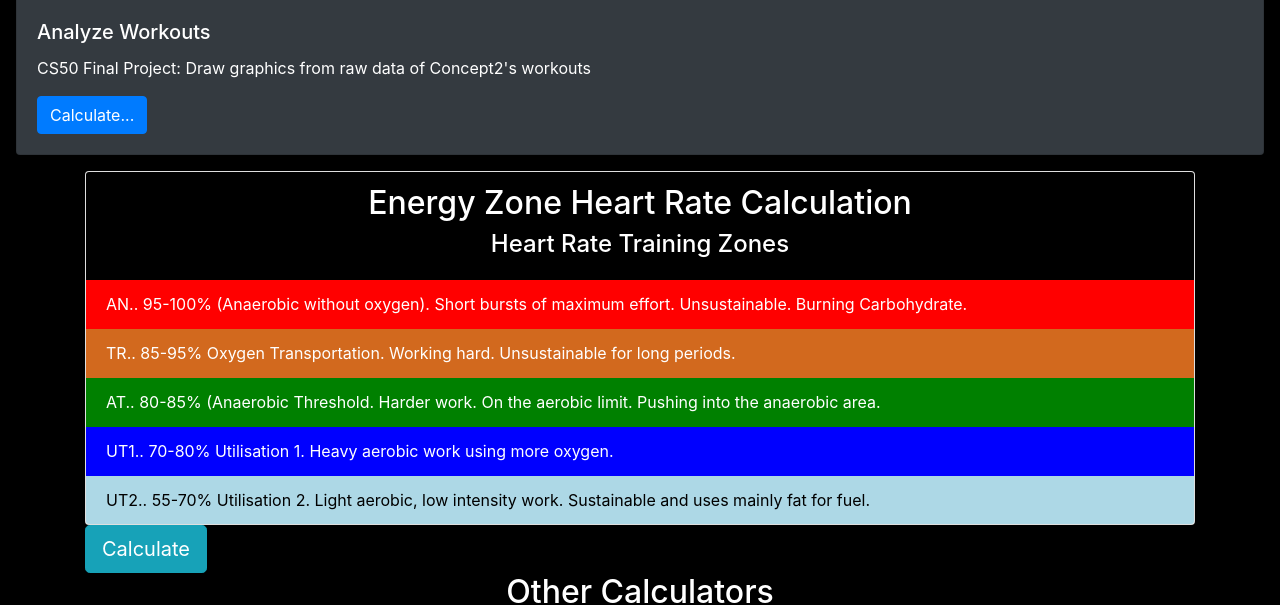
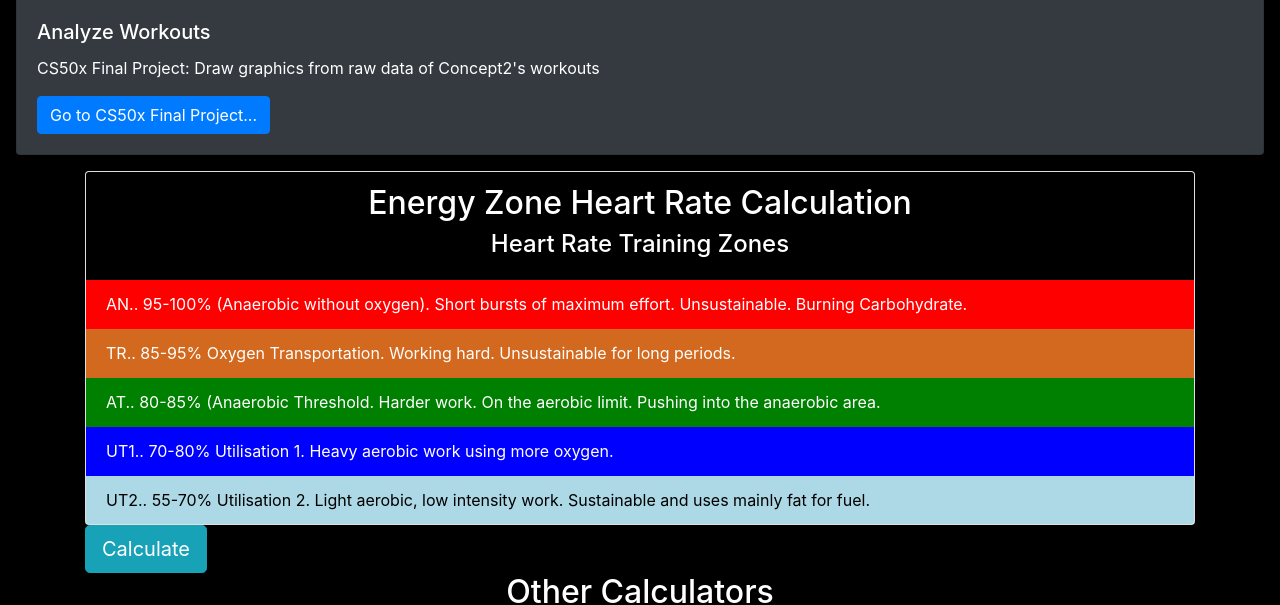
Before and after one commit to emin2010dan/emin2010dan.github.io, a plain HTML site: page calculators.html in a window 1280 px wide. Shown: the part 1008-1613 px from the top of the page. Drawn offline with nearby package versions, Linux system fonts and the light colour scheme.

Commit message:
15-9-2023

```diff
--- a/calculators.html
+++ b/calculators.html
@@ -43,8 +43,8 @@
                     <img class="card-img-top" src="https://i.ibb.co/YZSXDZP/pexels-photomix-company-95916-1.jpg" alt="Photo by PhotoMIX Company: https://www.pexels.com free to use">
                     <div class="card-body">
                         <h5 class="card-title">Analyze Workouts</h5>
-                        <p class="card-text">CS50 Final Project: Draw graphics from raw data of Concept2's workouts </p>
-                        <a target="_blank" href="http://emin2010dan.pythonanywhere.com/" class="btn btn-primary">Calculate...</a>
+                        <p class="card-text">CS50x Final Project: Draw graphics from raw data of Concept2's workouts </p>
+                        <a target="_blank" href="http://emin2010dan.pythonanywhere.com/" class="btn btn-primary">Go to CS50x Final Project...</a>
                     </div>
                 </div>
             </div>
```
Also changed, not shown: 1 other file.
